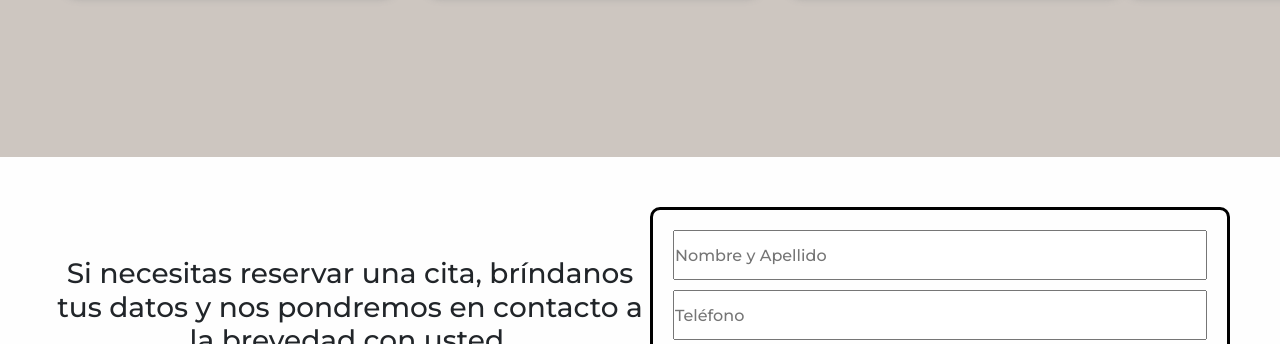
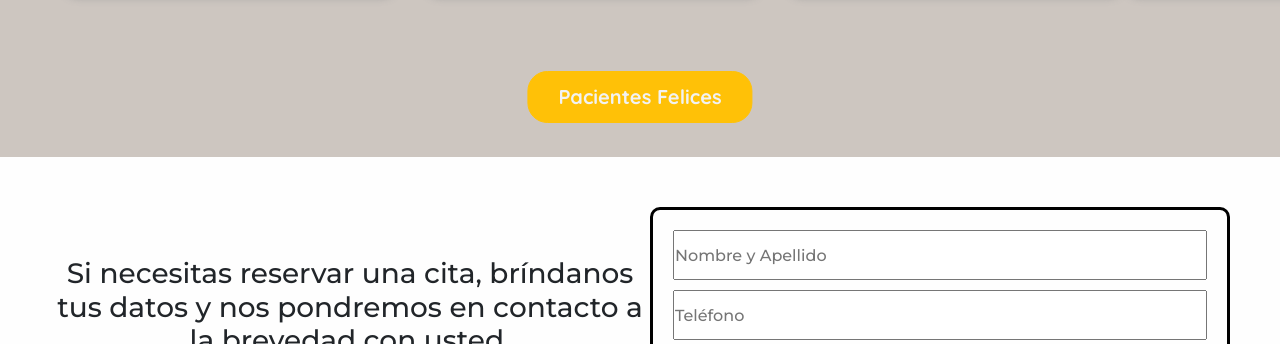
Before and after one commit to CAJACHAGUA/Web-Dr.-Carlos-Urbano, a plain HTML site: page index.html in a window 1280 px wide. Shown: the part 4205-4549 px from the top of the page. Drawn offline with nearby package versions, Linux system fonts and the light colour scheme; a web font is replaced by a local one.

Commit message:
agregando

```diff
--- a/index.html
+++ b/index.html
@@ -355,6 +355,9 @@
           <span class="visually-hidden">Next</span>
         </button>
       </div>
+      <button type="button" class="btn btn-warning" style=" position: absolute;
+      left: 50%;
+      transform: translate(-50%, -50%);color:#f2f2f2; font-size: 20px; font-weight:600; border-radius:20px; font-family: Quicksand, sans-serif;padding: 10px 30px; ">Pacientes Felices</button>
     </div>
   </section>
 
@@ -385,6 +388,7 @@
         <button type="submit" class="btn btn-outline-primary">Enviar</button>
       </form>
     </div>
+
   </section>
 
   <footer>
```
